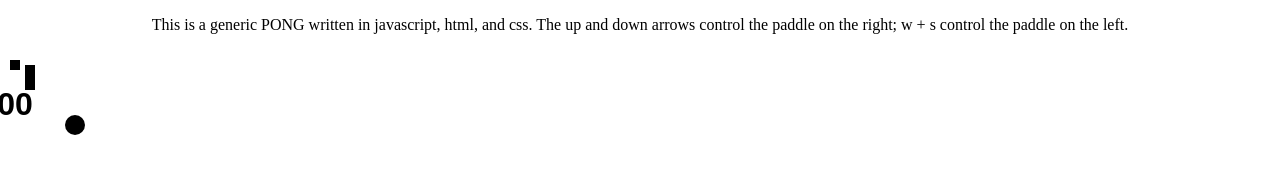
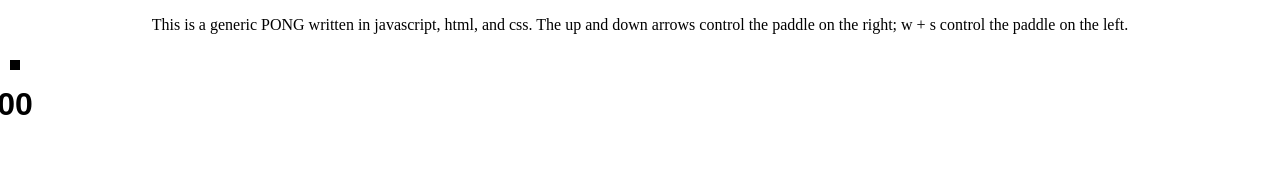
Before and after one commit to Sauron835/studious-octo-succotash, a plain HTML site: page index.html in a window 1280 px wide. Drawn offline with Linux system fonts and the light colour scheme.

Commit message:
Update pong-styles.css

```diff
--- a/pong-styles.css
+++ b/pong-styles.css
@@ -19,7 +19,7 @@ body {
 }
 
 #left-paddle {
-  background-color: black;
+  background-color: white;
   left: 10px;
   height: 25px;
 }
@@ -76,7 +76,7 @@ body {
 .ball {
   width: 20px;
   height: 20px;
-  background-color: black;
+  background-color: white;
   border-radius: 10px;
   position: absolute;
   left: 50px;
```
